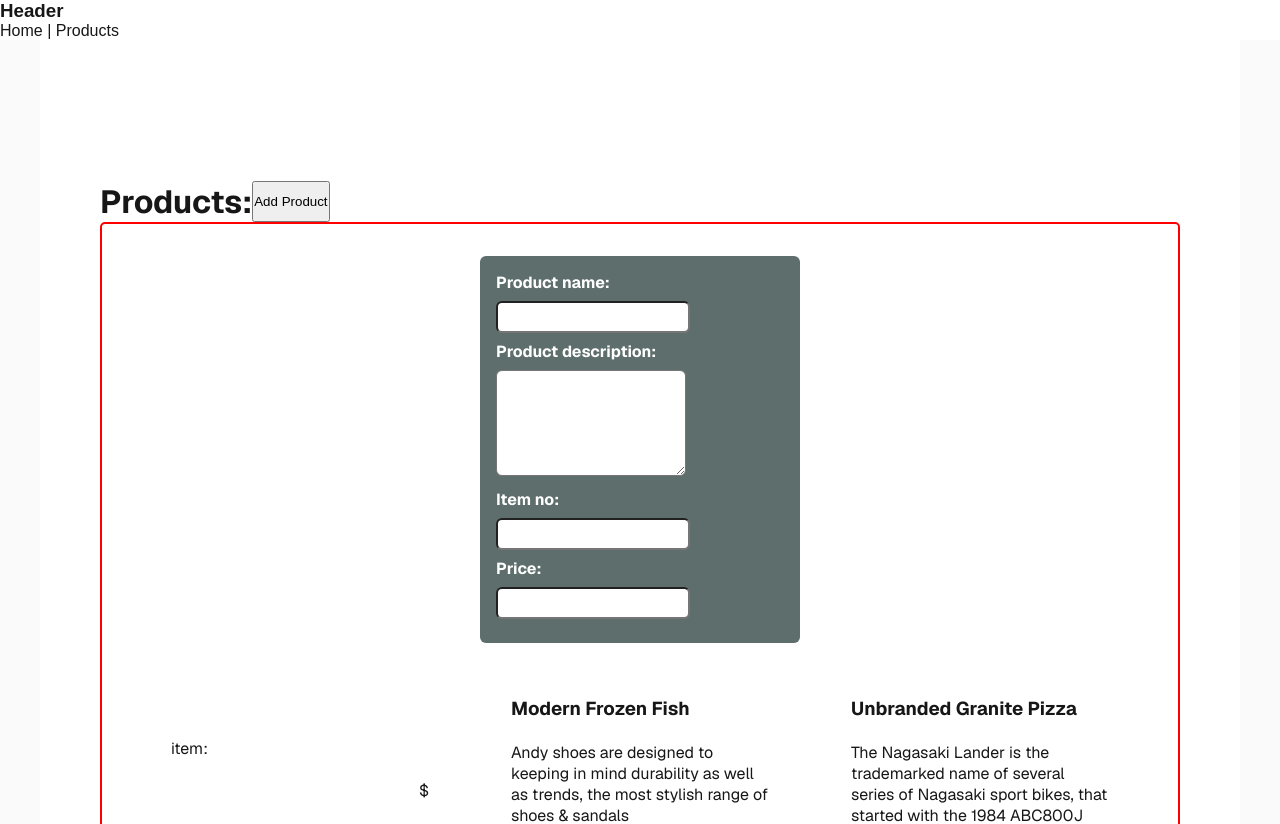
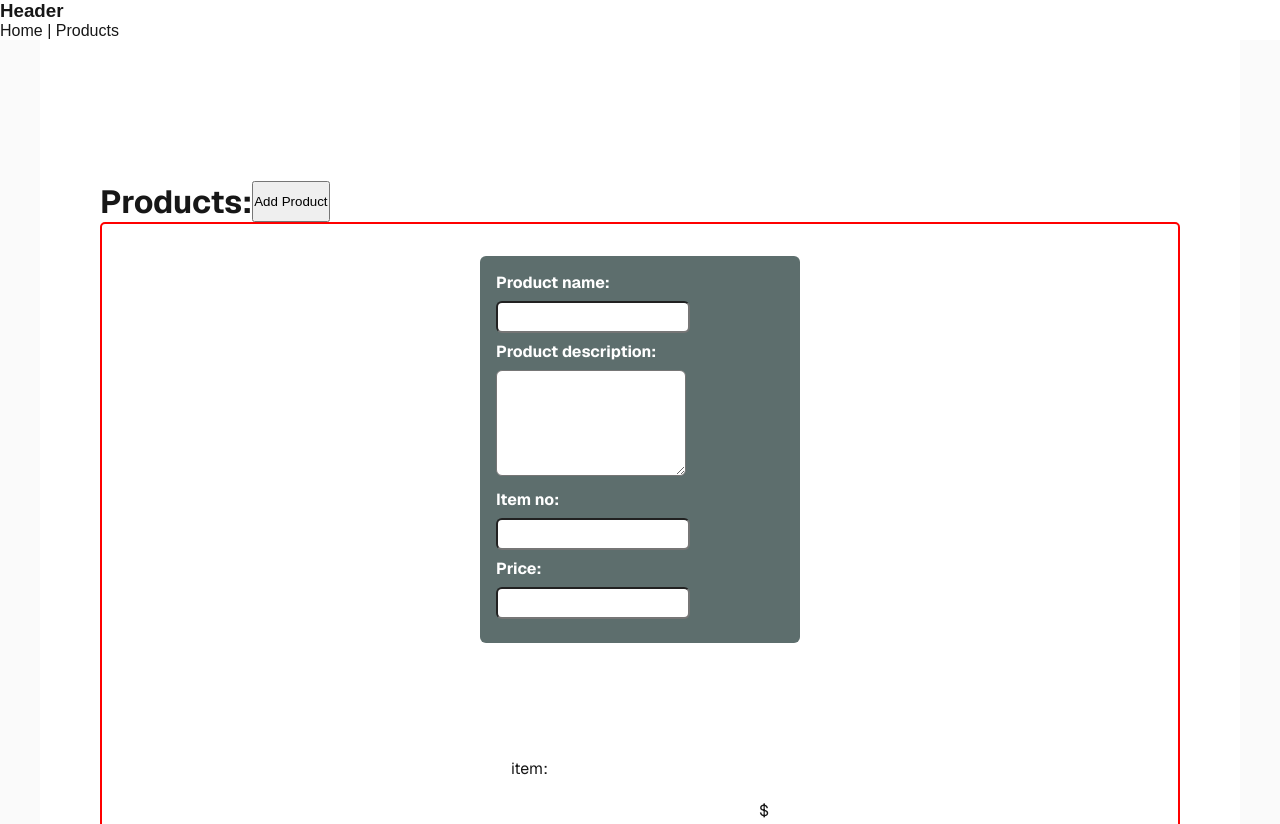
Before and after one commit to Krieger-m/my-place-to-try-react-nextjs-stuff-, a Next.js app: page /products in a window 1280 px wide. Shown: the top 824 px of the page. Built offline with nearby package versions, Linux system fonts and the light colour scheme.

Commit message:
moved state and new product card to newProduct

```diff
--- a/src/app/_components/NewProduct.tsx
+++ b/src/app/_components/NewProduct.tsx
@@ -2,13 +2,9 @@
 
 import { NodeEventTarget } from "events";
 import { ChangeEventHandler, useState } from "react";
+import { Productcard } from "./ProductCard";
 
-export function NewProduct(props: {
-  onNameChange: ChangeEventHandler<HTMLInputElement> | undefined;
-  onDescriptionChange: ChangeEventHandler<HTMLTextAreaElement> | undefined;
-  onIsbnChange: ChangeEventHandler<HTMLInputElement> | undefined;
-  onPriceChange: ChangeEventHandler<HTMLInputElement> | undefined;
-}) {
+export function NewProduct() {
   //styles
   const labelStyle = {
     display: "block",
@@ -32,9 +28,44 @@ export function NewProduct(props: {
     boxShadow: "0 2px 8px #ffffffff",
   };
 
+  // state
+  const [enteredProductName, setEnteredProductName] = useState("");
+  const [enteredProductDescription, setEnteredProductDescription] =
+  useState("");
+  const [enteredProductIsbn, setEnteredProductIsbn] = useState("");
+  const [enteredProductPrice, setEnteredProductPrice] = useState("");
+
   // handlers
+    function productNameChangeHandler(
+      event: React.ChangeEvent<HTMLInputElement>
+    ) {
+      console.log(event.target.value);
+      setEnteredProductName(event.target.value);
+    }
+
+    function productDescriptionChangeHandler(
+      event: React.ChangeEvent<HTMLTextAreaElement>
+    ) {
+      console.log(event.target.value);
+      setEnteredProductDescription(event.target.value);
+    }
+
+    function productIsbnChangeHandler(
+      event: React.ChangeEvent<HTMLInputElement>
+    ) {
+      console.log(event.target.value);
+      setEnteredProductIsbn(event.target.value);
+    }
+
+    function productPriceChangeHandler(
+      event: React.ChangeEvent<HTMLInputElement>
+    ) {
+      console.log(event.target.value);
+      setEnteredProductPrice(event.target.value);
+    }
 
   return (
+    <>
       <form style={formStyle}>
         <p>
           <label style={labelStyle} htmlFor="productName">
@@ -45,7 +76,7 @@ export function NewProduct(props: {
             type="text"
             id="productName"
             required
-          onChange={props.onNameChange}
+            onChange={productNameChangeHandler}
           />
         </p>
         <p>
@@ -57,7 +88,7 @@ export function NewProduct(props: {
             id="productDescription"
             required
             rows={6}
-          onChange={props.onDescriptionChange}
+            onChange={productDescriptionChangeHandler}
           />
         </p>
         <p>
@@ -69,7 +100,7 @@ export function NewProduct(props: {
             type="text"
             id="isbn"
             required
-          onChange={props.onIsbnChange}
+            onChange={productIsbnChangeHandler}
           />
         </p>
         <p>
@@ -81,9 +112,16 @@ export function NewProduct(props: {
             type="text"
             id="price"
             required
-          onChange={props.onPriceChange}
+            onChange={productPriceChangeHandler}
           />
         </p>
       </form>
+      <Productcard
+            productName={enteredProductName}
+            productDescription={enteredProductDescription}
+            isbn={enteredProductIsbn}
+            price={enteredProductPrice}
+          />
+    </>
   );
 }
--- a/src/app/_components/ProductList.tsx
+++ b/src/app/_components/ProductList.tsx
@@ -11,49 +11,30 @@ interface Product {
   price: string;
 }
 
-export function ProductList({ data }: { data: Product[] }) {
-  const [enteredProductName, setEnteredProductName] = useState("");
-  const [enteredProductDescription, setEnteredProductDescription] =
-    useState("");
-  const [enteredProductIsbn, setEnteredProductIsbn] = useState("");
-  const [enteredProductPrice, setEnteredProductPrice] = useState("");
+interface ProductListProps {
+  data: Product[];
+}
 
-  function productNameChangeHandler(
-    event: React.ChangeEvent<HTMLInputElement>
-  ) {
-    console.log(event.target.value);
-    setEnteredProductName(event.target.value);
-  }
+export function ProductList({ data,  }: ProductListProps) {
 
-  function productDescriptionChangeHandler(
-    event: React.ChangeEvent<HTMLTextAreaElement>
-  ) {
-    console.log(event.target.value);
-    setEnteredProductDescription(event.target.value);
-  }
-
-  function productIsbnChangeHandler(
-    event: React.ChangeEvent<HTMLInputElement>
-  ) {
-    console.log(event.target.value);
-    setEnteredProductIsbn(event.target.value);
-  }
-
-  function productPriceChangeHandler(
-    event: React.ChangeEvent<HTMLInputElement>
-  ) {
-    console.log(event.target.value);
-    setEnteredProductPrice(event.target.value);
-  }
 
   return (
     <div style={{ border: "2px solid red", borderRadius: 5 }}>
-      <NewProduct
-        onNameChange={productNameChangeHandler}
-        onDescriptionChange={productDescriptionChangeHandler}
-        onIsbnChange={productIsbnChangeHandler}
-        onPriceChange={productPriceChangeHandler}
-      />
+      { (
+        <div
+          style={{
+            margin: "auto",
+            display: "flex",
+            flexDirection: "column",
+            gap: 20,
+            alignItems: "center",
+            marginBottom: 40,
+          }}
+        >
+          <NewProduct          />
+
+        </div>
+      )}
       <div
         style={{
           margin: "auto",
@@ -63,12 +44,6 @@ export function ProductList({ data }: { data: Product[] }) {
           justifyContent: "center",
         }}
       >
-        <Productcard
-          productName={enteredProductName}
-          productDescription={enteredProductDescription}
-          isbn={enteredProductIsbn}
-          price={enteredProductPrice}
-        />
         {data.map((item: Product, index: number) => (
           <div key={index}>
             <Productcard {...item} />
--- /dev/null
+++ b/src/app/data/getProducts.tsx
@@ -0,0 +1,8 @@
+import { promises as fs } from "fs";
+
+export async function getProducts(){
+  const file = await fs.readFile(process.cwd() + "/public/faker.json", "utf8");
+    const data = JSON.parse(file);
+return data;
+
+}
--- a/src/app/products/page.tsx
+++ b/src/app/products/page.tsx
@@ -6,13 +6,9 @@ import { Productcard } from "../_components/ProductCard";
 import { cacheLife } from "next/cache";
 import { ProductList } from "../_components/ProductList";
 import { NewProduct } from "../_components/NewProduct";
+import { getProducts } from "../data/getProducts";
 
-async function getProducts(){
-  const file = await fs.readFile(process.cwd() + "/public/faker.json", "utf8");
-    const data = JSON.parse(file);
-return data;
 
-}
 
 export default async function Page() {
   cacheLife({
@@ -27,6 +23,7 @@ export default async function Page() {
 
   const products = await getProducts();
 
+
   return (
 
     <div className={styles.page}>
@@ -36,7 +33,7 @@ export default async function Page() {
           <h1>Products: </h1>
           <button >Add Product</button>
         </div>
-        <ProductList data={products}/>
+        <ProductList data={products} />
 
 
 
```
Lines whose indentation alone changed are shown as unchanged.
